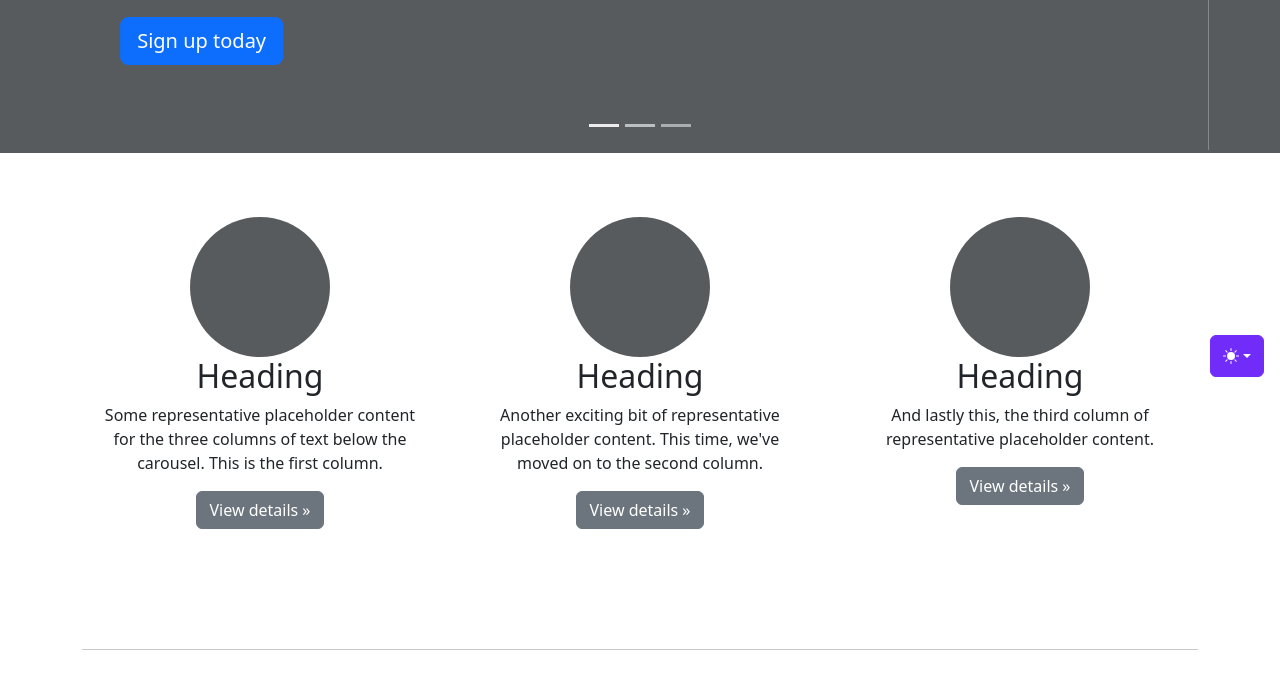
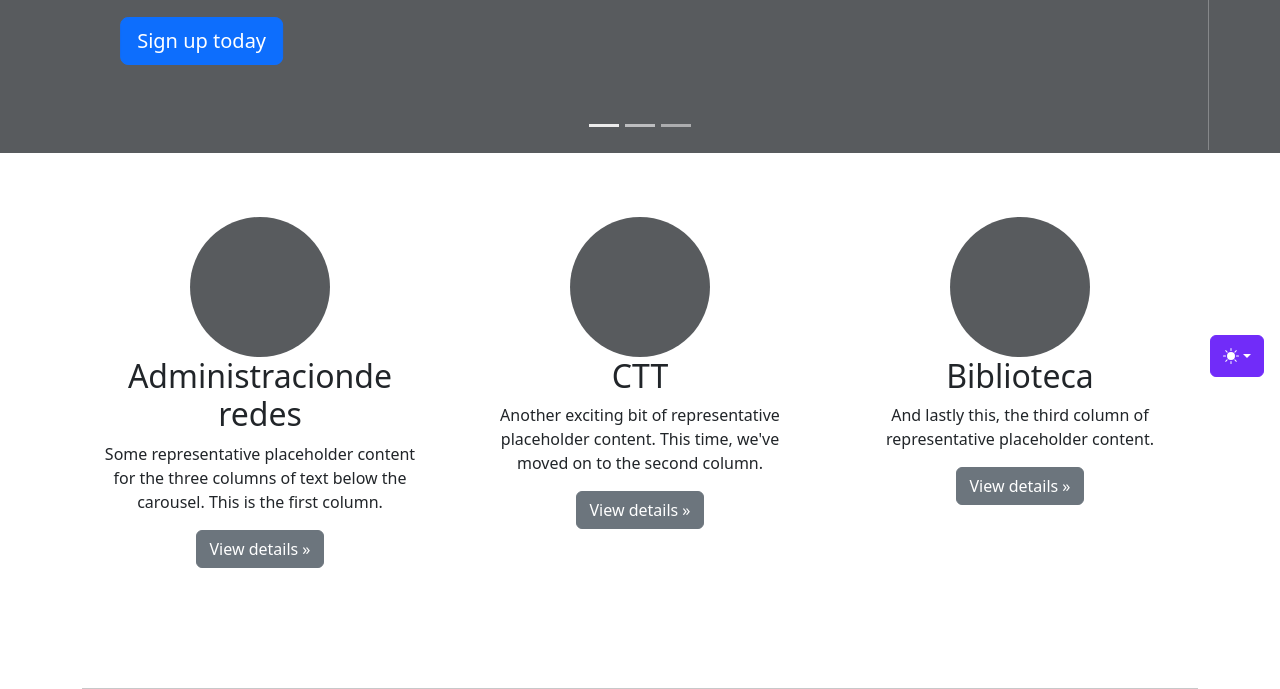
Before and after one commit to maribelsailema/fisei, a plain HTML site: page carousel/index.html in a window 1280 px wide. Shown: the part 407-1096 px from the top of the page. Drawn offline with Linux system fonts and the light colour scheme.

Commit message:
Cambios del heading

```diff
--- a/carousel/index.html
+++ b/carousel/index.html
@@ -381,7 +381,7 @@
                 fill="var(--bs-secondary-color)"
               ></rect>
             </svg>
-            <h2 class="fw-normal">Heading</h2>
+            <h2 class="fw-normal">Administracionde redes</h2>
             <p>
               Some representative placeholder content for the three columns of
               text below the carousel. This is the first column.
@@ -408,7 +408,7 @@
                 fill="var(--bs-secondary-color)"
               ></rect>
             </svg>
-            <h2 class="fw-normal">Heading</h2>
+            <h2 class="fw-normal">CTT</h2>
             <p>
               Another exciting bit of representative placeholder content. This
               time, we've moved on to the second column.
@@ -435,7 +435,7 @@
                 fill="var(--bs-secondary-color)"
               ></rect>
             </svg>
-            <h2 class="fw-normal">Heading</h2>
+            <h2 class="fw-normal">Biblioteca</h2>
             <p>
               And lastly this, the third column of representative placeholder
               content.
```
